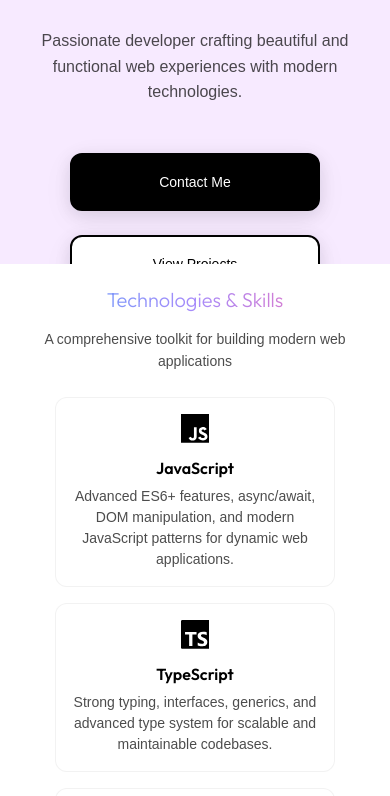
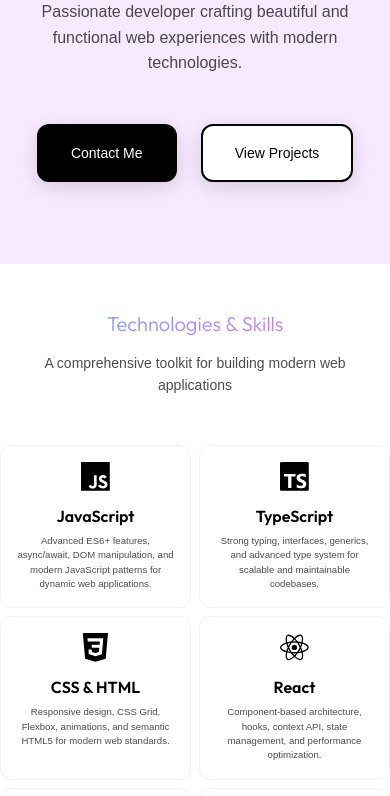
Before and after one commit to vitygo/portfolio-website, a React (Vite) app: page / in a window 390 px wide. Shown: the part 580-1376 px from the top of the page. Built offline with nearby package versions, Linux system fonts and the light colour scheme.

Commit message:
size-fix

```diff
--- a/src/components/Hero/Hero.css
+++ b/src/components/Hero/Hero.css
@@ -270,13 +270,15 @@
   }
 
   .hero__actions {
-    flex-direction: column;
+    display: flex;
+    justify-content: center;
     width: 100%;
-    max-width: 250px;
+    margin-bottom: 140px;
+
   }
 
   .hero__btn {
-    width: 100%;
+    width: fit-content;
   }
 
   .hero__badge {
--- a/src/components/TechStack/TechStack.css
+++ b/src/components/TechStack/TechStack.css
@@ -121,11 +121,25 @@
 
 @media (max-width: 768px) {
   .tech-stack {
-    padding: var(--spacing-lg) var(--spacing-md);
+    padding-left: 0px !important;
+    padding-right: 0px !important;
+    max-width: 100% !important;
+
+
+
   }
+  .tech-stack__container{
+    padding: 0;
+    display: flex;
+    flex-direction: column !important;
+    align-items: center !important;
+    box-sizing: border-box;
+    width: 100%;
 
+  }
   .tech-stack__header {
     margin-bottom: var(--spacing-md);
+    padding: 24px 16px 24px 16px;
   }
 
   .tech-stack__title {
@@ -137,15 +151,28 @@
   }
 
   .tech-stack__grid {
-    grid-template-columns: repeat(2, 1fr);
-    max-width: 500px;
-    margin: 0 auto;
+    display: grid !important;
+    min-width: 100%;
+    grid-template-columns: repeat(4, 1fr)!important;
+    /* grid-template-rows: auto!important; */
+    gap: 8px !important;
+
   }
 
   .tech-card {
     padding: var(--spacing-md);
-    max-width: 100%;
+    width: 100% !important;
+    max-height: 170px;
+    grid-column: span 2;
+
+
+
   }
+
+.tech-card__description{
+  font-size: 0.6rem !important;
+
+}
 
   .tech-card__icon {
     font-size: 2rem;
```
